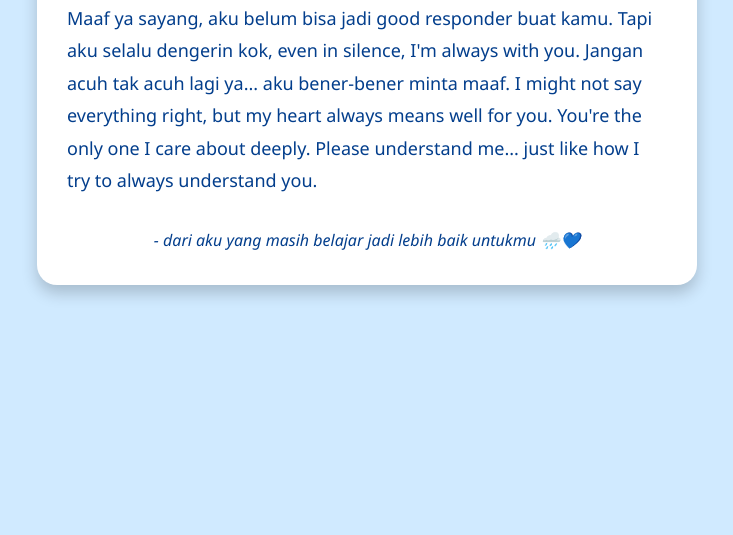
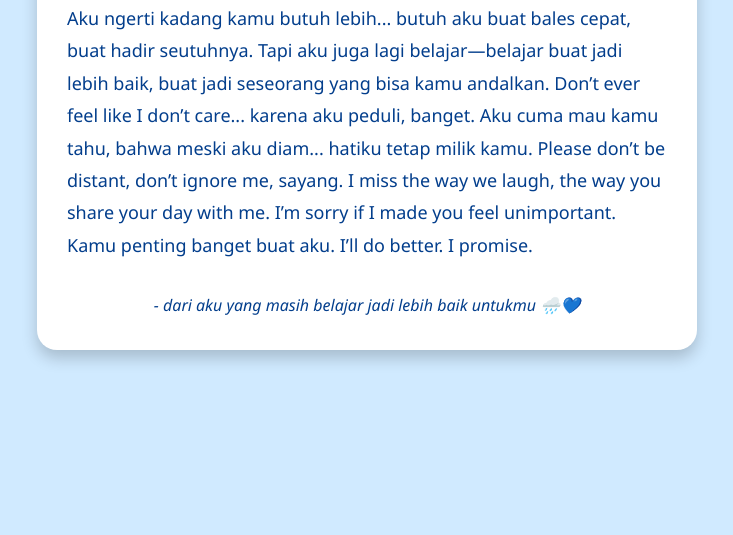
Before and after one commit to meyyzz/for-u-my-love, a plain HTML site: page index.html in a window 1280 px wide. Shown: the part 361-896 px from the top of the page, without its empty margins (273-1006 px from the left). Drawn offline with Linux system fonts and the light colour scheme.

Commit message:
Update index.html

```diff
--- a/index.html
+++ b/index.html
@@ -41,13 +41,20 @@
   <div class="letter">
     <h2>💙 Sayangku, aku mau minta maaf 💙</h2>
     <p>
-      Maaf ya sayang, aku belum bisa jadi good responder buat kamu.
-      Tapi aku selalu dengerin kok, even in silence, I'm always with you.
-      Jangan acuh tak acuh lagi ya... aku bener-bener minta maaf.
-      I might not say everything right, but my heart always means well for you.
-      You're the only one I care about deeply.
-      Please understand me... just like how I try to always understand you.
-    </p>
+Maaf ya sayang, aku belum bisa jadi good responder buat kamu. Tapi deep down, I always listen to your stories, even the unspoken ones.
+
+Aku ngerti kadang kamu butuh lebih... butuh aku buat bales cepat, buat hadir seutuhnya. Tapi aku juga lagi belajar—belajar buat jadi lebih baik, buat jadi seseorang yang bisa kamu andalkan.
+
+Don’t ever feel like I don’t care... karena aku peduli, banget.
+
+Aku cuma mau kamu tahu, bahwa meski aku diam... hatiku tetap milik kamu.
+
+Please don’t be distant, don’t ignore me, sayang. I miss the way we laugh, the way you share your day with me.
+
+I’m sorry if I made you feel unimportant. Kamu penting banget buat aku.
+
+I’ll do better. I promise.
+   </p>
     <div class="footer">
       - dari aku yang masih belajar jadi lebih baik untukmu 🌧️💙
     </div>
```
